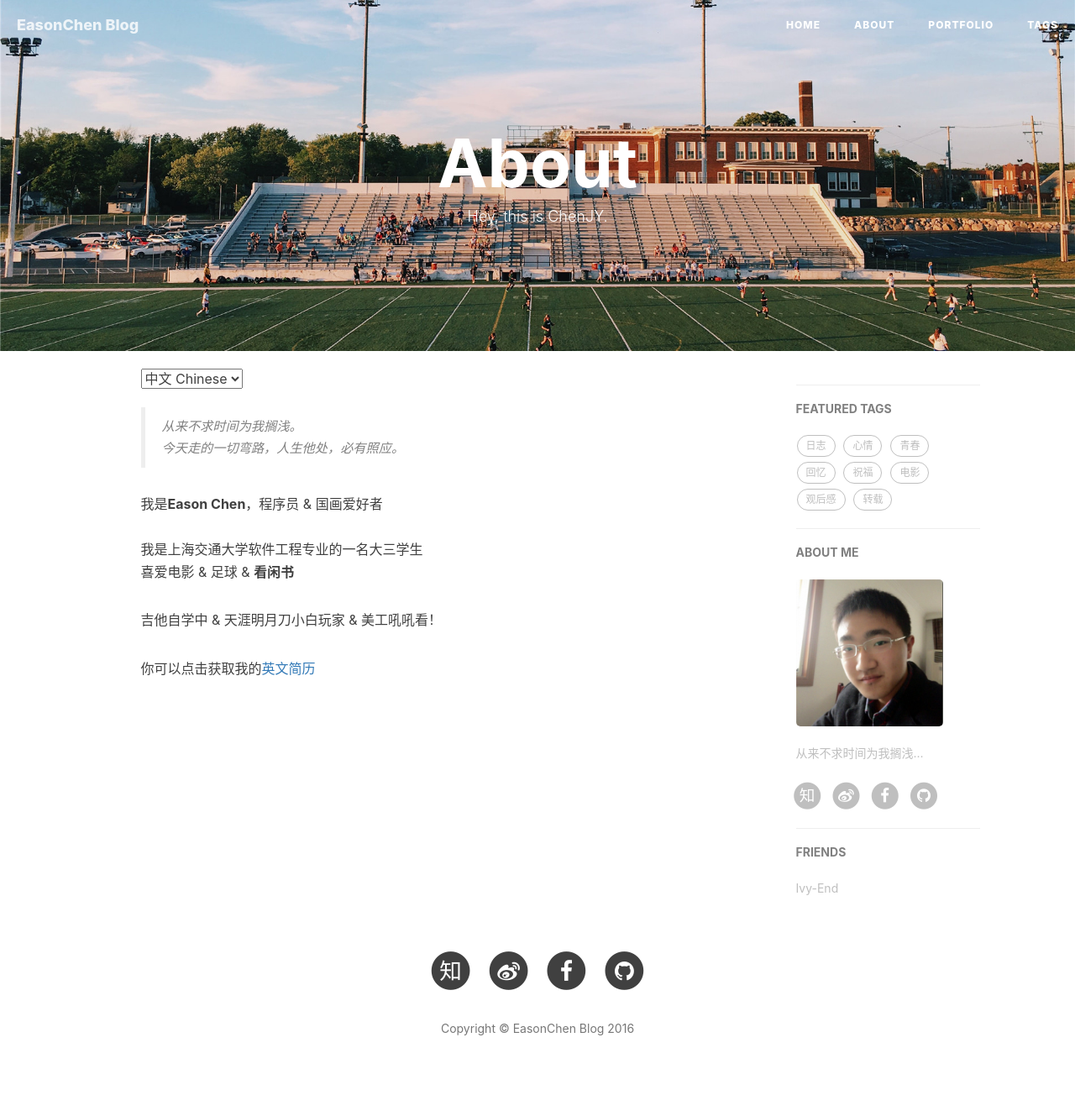
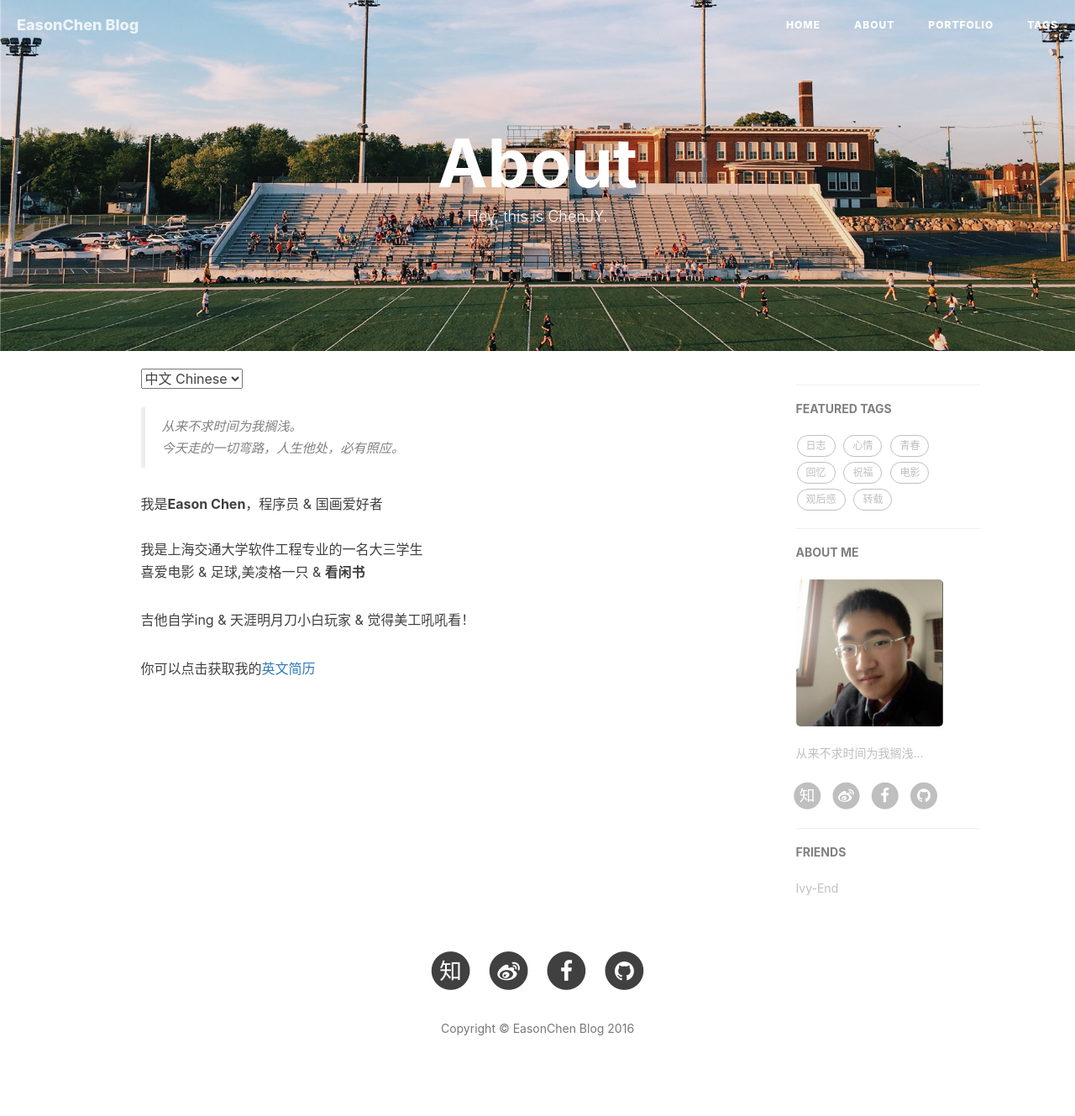
Before and after one commit to jiayangchen/jiayangchen.github.io, a Jekyll site: the page built from about.html, in a window 1280 px wide. Shown: the whole page at 84% size. Built offline with Jekyll 4.4.1, drawn with Linux system fonts in a browser that asks for light colours; nearby versions of some CDN libraries; comment, search, counter and statistics services are not loaded.

Commit message:
20161005

```diff
--- a/about.html
+++ b/about.html
@@ -21,9 +21,9 @@ header-img: "img/about_bg.jpg"
     <p>我是<strong>Eason Chen</strong>，程序员 &amp; 国画爱好者<br>
     <br>
     我是上海交通大学软件工程专业的一名大三学生<br>
-    喜爱电影 &amp; 足球 &amp; <strong>看闲书</strong></p>
+    喜爱电影 &amp; 足球,美凌格一只 &amp; <strong>看闲书</strong></p>
 
-    <p>吉他自学中 &amp; 天涯明月刀小白玩家 &amp; 美工吼吼看！</p>
+    <p>吉他自学ing &amp; 天涯明月刀小白玩家 &amp; 觉得美工吼吼看！</p>
     <p>你可以点击获取我的<a href="/img/Chen_resume.pdf">英文简历</a></p>
 </div>
 
```
Also changed, not shown: _posts/2016-03-04-she-is-nice.md (+1 -0 lines).
